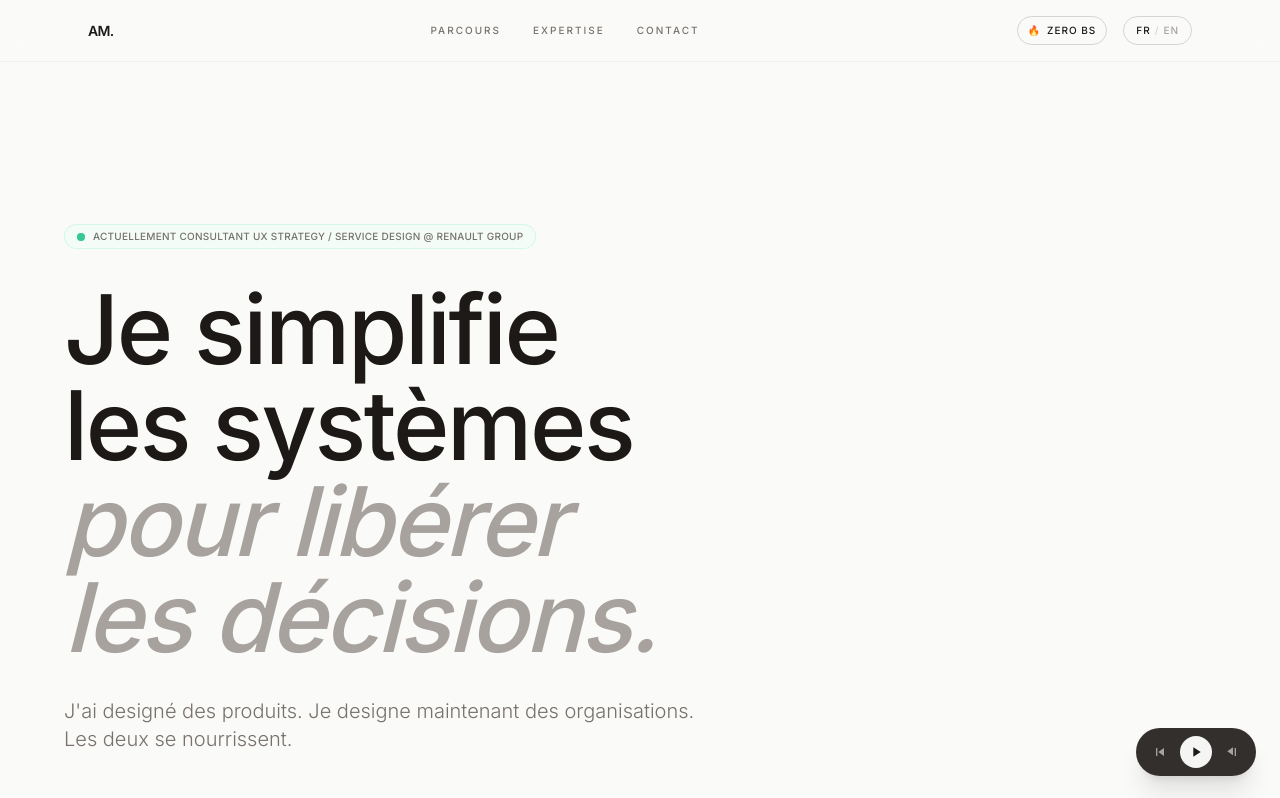
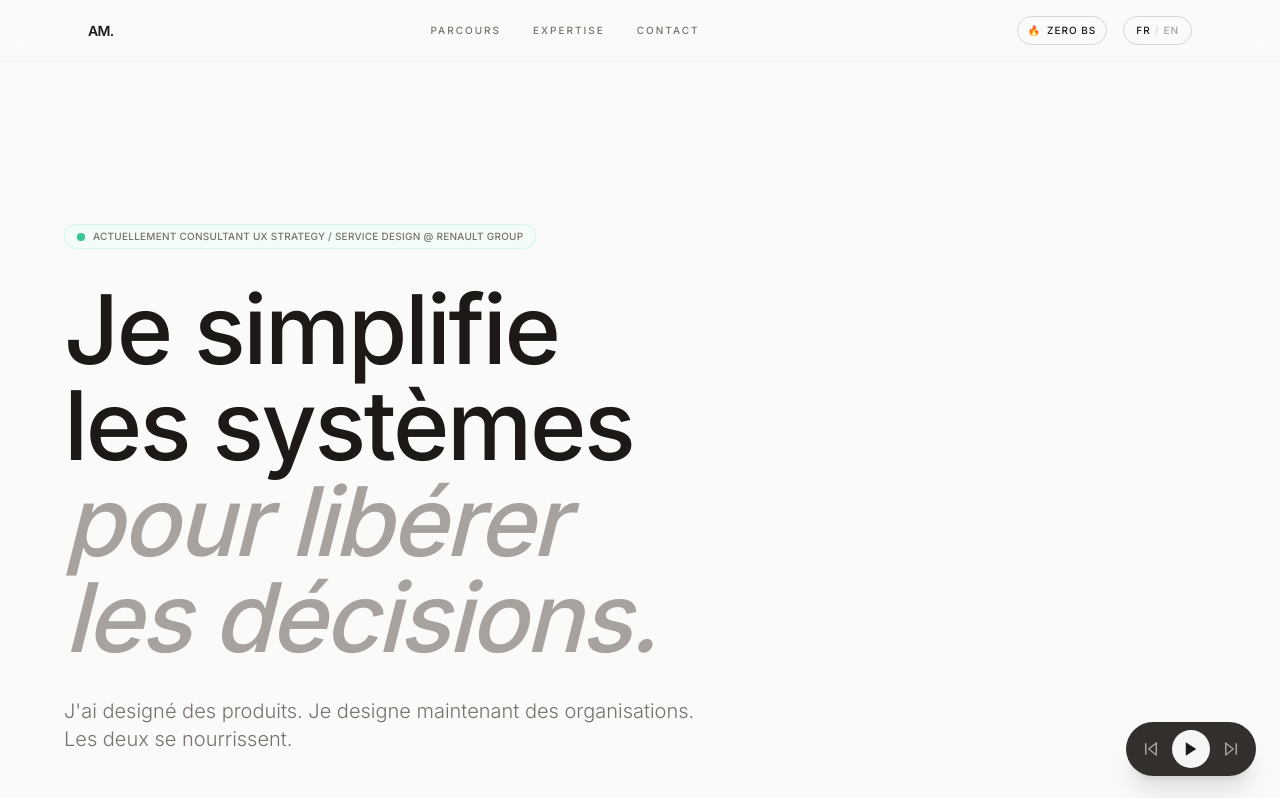
Before and after one commit to adilours/CV, a plain HTML site: page index.html in a window 1280 px wide. Shown: the top 798 px of the page. Drawn offline with nearby package versions, Linux system fonts and the light colour scheme; no server answers.

Commit message:
Improve audio player icons and layout for elegant design
Changes:
- Replace solid icons with stroke-based Feather-style icons
- Previous: skip-back icon with line (more elegant)
- Next: skip-forward icon with line (more elegant)
- Play: clean triangle polygon
- Pause: two lines with rounded caps
- Add hover effects: rounded background on prev/next buttons
- Improve spacing: gap-1 and consistent padding
- Add scale animation on play button hover (scale-105)
- Better visual alignment with stroke-width 2
- Larger icons: 18x18 instead of 16x16
- Refined loading spinner colors

```diff
--- a/index.html
+++ b/index.html
@@ -523,36 +523,38 @@
     </footer>
 
     <!-- Audio Player Floating - Minimal -->
-    <div id="audio-player" class="fixed bottom-6 right-6 z-50 bg-stone-900/90 backdrop-blur-sm rounded-full shadow-xl overflow-hidden">
-        <div class="flex items-center gap-2 px-3 py-2">
+    <div id="audio-player" class="fixed bottom-6 right-6 z-50 bg-stone-900/90 backdrop-blur-sm rounded-full shadow-xl">
+        <div class="flex items-center gap-1 px-2 py-2">
             <!-- Previous -->
-            <button id="prev-btn" class="text-stone-400 hover:text-stone-100 transition-colors p-1">
-                <svg width="16" height="16" viewBox="0 0 24 24" fill="currentColor">
-                    <path d="M6 6h2v12H6zm3.5 6l8.5 6V6z"/>
+            <button id="prev-btn" class="text-stone-400 hover:text-stone-100 transition-all duration-200 p-2 rounded-full hover:bg-stone-800/50">
+                <svg width="18" height="18" viewBox="0 0 24 24" fill="none" stroke="currentColor" stroke-width="2" stroke-linecap="round" stroke-linejoin="round">
+                    <polygon points="19 20 9 12 19 4 19 20"></polygon>
+                    <line x1="5" y1="19" x2="5" y2="5"></line>
                 </svg>
             </button>
 
             <!-- Play/Stop -->
-            <button id="play-pause-btn" class="bg-stone-100 text-stone-900 rounded-full p-2 hover:bg-white transition-colors">
-                <svg id="play-icon" width="16" height="16" viewBox="0 0 24 24" fill="currentColor">
-                    <path d="M8 5v14l11-7z"/>
+            <button id="play-pause-btn" class="bg-stone-100 text-stone-900 rounded-full p-2.5 hover:bg-white transition-all duration-200 hover:scale-105">
+                <svg id="play-icon" width="18" height="18" viewBox="0 0 24 24" fill="currentColor">
+                    <polygon points="5 3 19 12 5 21 5 3"></polygon>
                 </svg>
-                <svg id="pause-icon" width="16" height="16" viewBox="0 0 24 24" fill="currentColor" style="display: none;">
-                    <rect x="6" y="4" width="4" height="16"/>
-                    <rect x="14" y="4" width="4" height="16"/>
+                <svg id="pause-icon" width="18" height="18" viewBox="0 0 24 24" fill="none" stroke="currentColor" stroke-width="2.5" stroke-linecap="round" stroke-linejoin="round" style="display: none;">
+                    <line x1="6" y1="4" x2="6" y2="20"></line>
+                    <line x1="18" y1="4" x2="18" y2="20"></line>
                 </svg>
             </button>
 
             <!-- Next -->
-            <button id="next-btn" class="text-stone-400 hover:text-stone-100 transition-colors p-1">
-                <svg width="16" height="16" viewBox="0 0 24 24" fill="currentColor">
-                    <path d="M16 18h2V6h-2zm-11-7l8.5-6v12z"/>
+            <button id="next-btn" class="text-stone-400 hover:text-stone-100 transition-all duration-200 p-2 rounded-full hover:bg-stone-800/50">
+                <svg width="18" height="18" viewBox="0 0 24 24" fill="none" stroke="currentColor" stroke-width="2" stroke-linecap="round" stroke-linejoin="round">
+                    <polygon points="5 4 15 12 5 20 5 4"></polygon>
+                    <line x1="19" y1="5" x2="19" y2="19"></line>
                 </svg>
             </button>
 
             <!-- Loading Indicator -->
             <div id="loading-indicator" class="hidden ml-1">
-                <div class="inline-block animate-spin rounded-full h-3 w-3 border-2 border-stone-500 border-t-stone-200"></div>
+                <div class="inline-block animate-spin rounded-full h-3.5 w-3.5 border-2 border-stone-600 border-t-stone-300"></div>
             </div>
         </div>
     </div>
```
